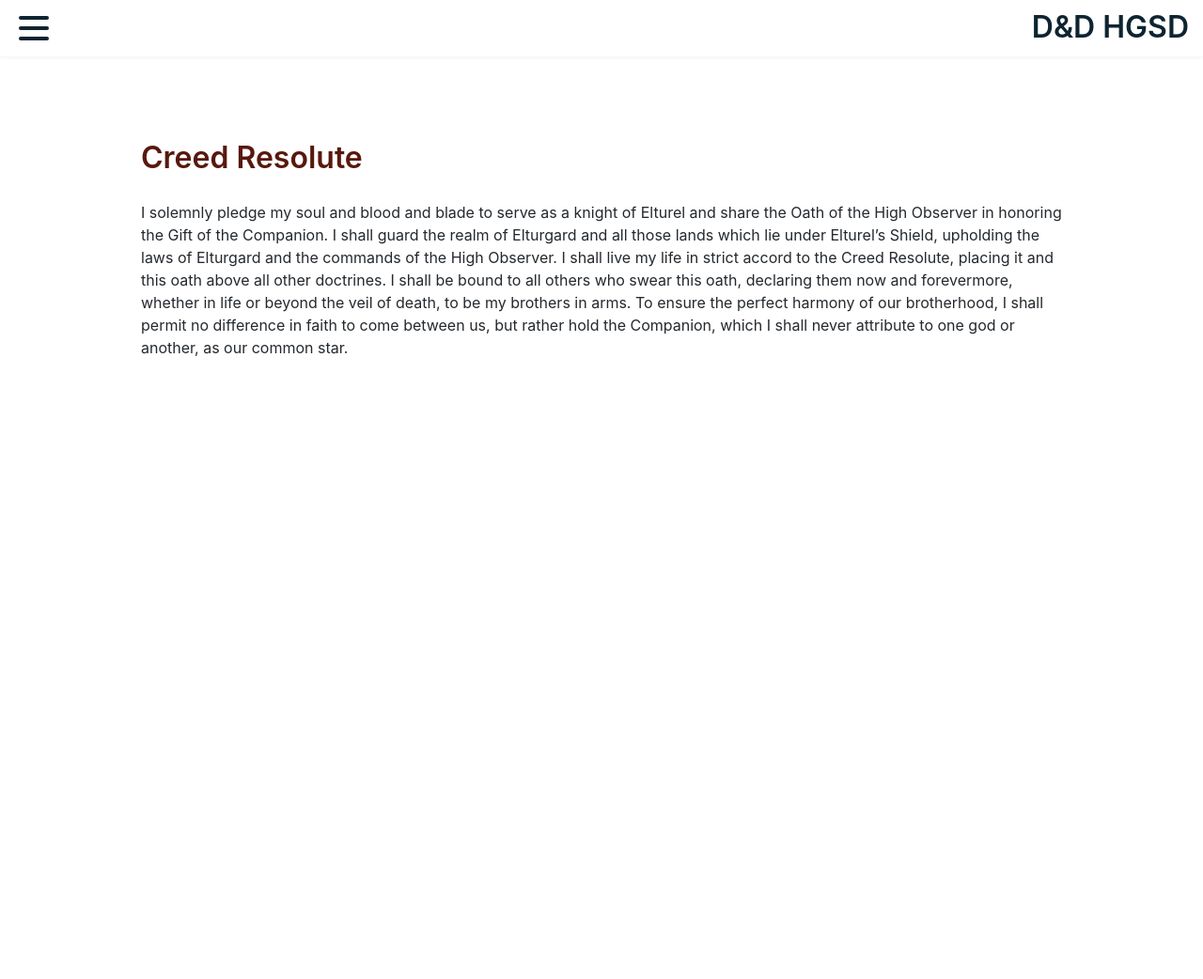
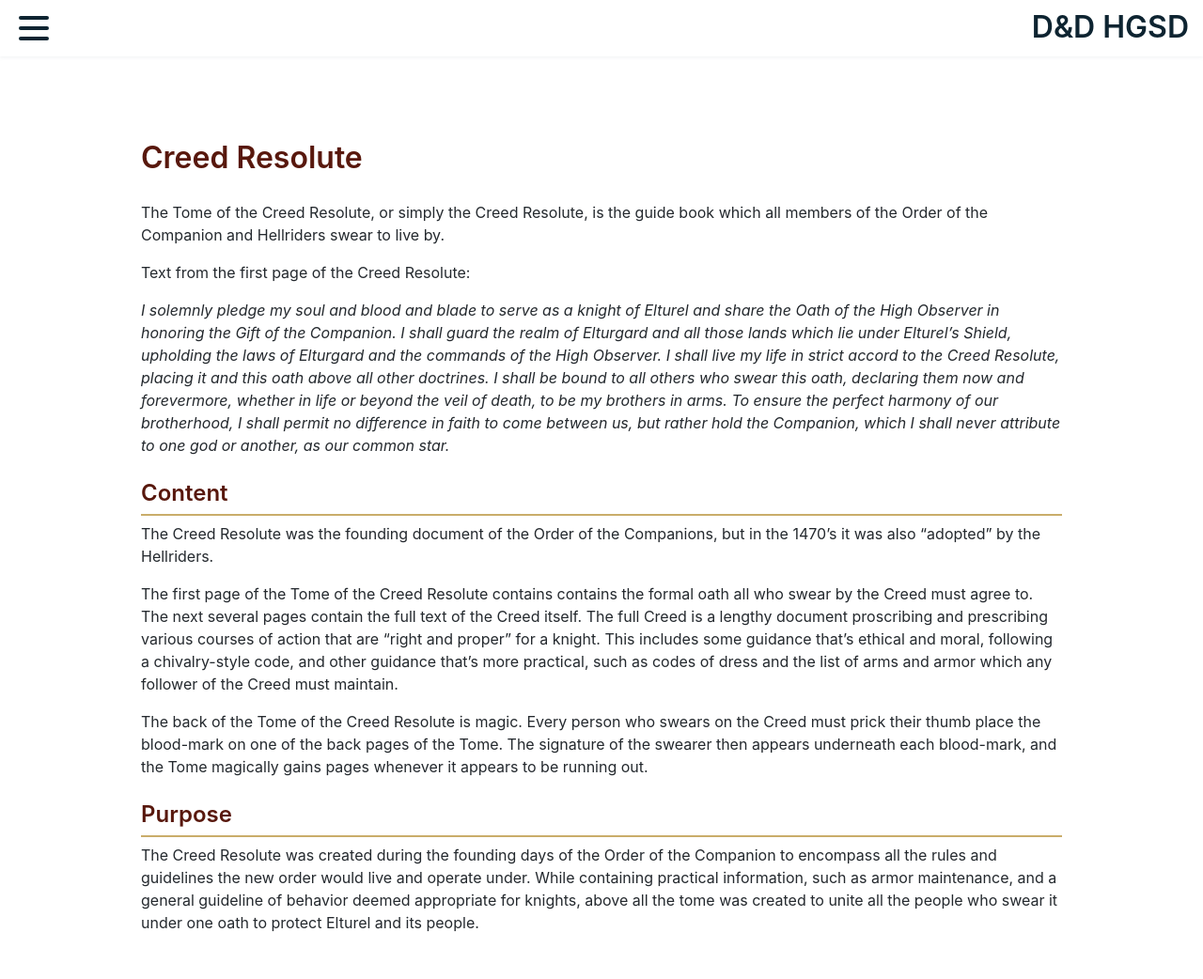
Before and after one commit to mrhelgeklausen/Legacy-of-the-Hellriders, a Jekyll site: the page built from Creed-Resolute.md, in a window 1280 px wide. Shown: the whole page at 94% size. Built offline with Jekyll 4.4.1, drawn with Linux system fonts in a browser that asks for light colours; our own code applies the rules of GitHub Pages for plain Markdown files; before the commit the page ends 900 px from its top, so only the background shows below that.

Commit message:
Update Creed-Resolute.md

```diff
--- a/Creed-Resolute.md
+++ b/Creed-Resolute.md
@@ -1,3 +1,20 @@
 # Creed Resolute
 
-I solemnly pledge my soul and blood and blade to serve as a knight of Elturel and share the Oath of the High Observer in honoring the Gift of the Companion. I shall guard the realm of Elturgard and all those lands which lie under Elturel’s Shield, upholding the laws of Elturgard and the commands of the High Observer. I shall live my life in strict accord to the Creed Resolute, placing it and this oath above all other doctrines. I shall be bound to all others who swear this oath, declaring them now and forevermore, whether in life or beyond the veil of death, to be my brothers in arms. To ensure the perfect harmony of our brotherhood, I shall permit no difference in faith to come between us, but rather hold the Companion, which I shall never attribute to one god or another, as our common star.
+The Tome of the Creed Resolute, or simply the Creed Resolute, is the guide book which all members of the Order of the Companion and Hellriders swear to live by.
+
+Text from the first page of the Creed Resolute:
+
+_I solemnly pledge my soul and blood and blade to serve as a knight of Elturel and share the Oath of the High Observer in honoring the Gift of the Companion. I shall guard the realm of Elturgard and all those lands which lie under Elturel’s Shield, upholding the laws of Elturgard and the commands of the High Observer. I shall live my life in strict accord to the Creed Resolute, placing it and this oath above all other doctrines. I shall be bound to all others who swear this oath, declaring them now and forevermore, whether in life or beyond the veil of death, to be my brothers in arms. To ensure the perfect harmony of our brotherhood, I shall permit no difference in faith to come between us, but rather hold the Companion, which I shall never attribute to one god or another, as our common star._
+
+
+## Content
+The Creed Resolute was the founding document of the Order of the Companions, but in the 1470’s it was also “adopted” by the Hellriders.
+
+The first page of the Tome of the Creed Resolute contains contains the formal oath all who swear by the Creed must agree to.
+The next several pages contain the full text of the Creed itself. The full Creed is a lengthy document proscribing and prescribing various courses of action that are “right and proper” for a knight. This includes some guidance that’s ethical and moral, following a chivalry-style code, and other guidance that’s more practical, such as codes of dress and the list of arms and armor which any follower of the Creed must maintain.
+
+The back of the Tome of the Creed Resolute is magic. Every person who swears on the Creed must prick their thumb place the blood-mark on one of the back pages of the Tome. The signature of the swearer then appears underneath each blood-mark, and the Tome magically gains pages whenever it appears to be running out.
+
+## Purpose
+
+The Creed Resolute was created during the founding days of the Order of the Companion to encompass all the rules and guidelines the new order would live and operate under. While containing practical information, such as armor maintenance, and a general guideline of behavior deemed appropriate for knights, above all the tome was created to unite all the people who swear it under one oath to protect Elturel and its people.
```
